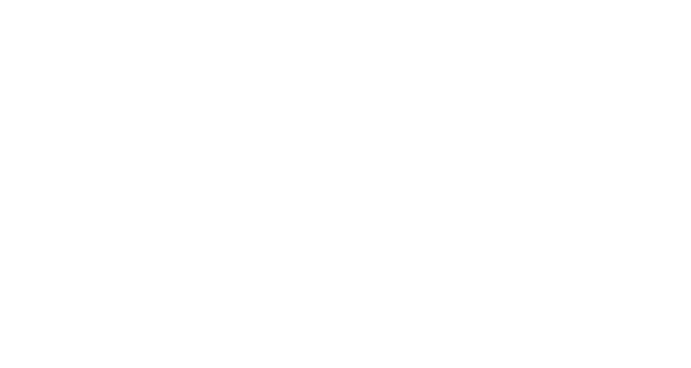
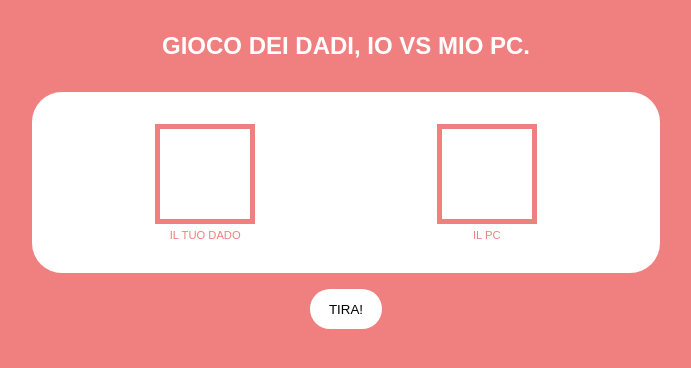
Before and after one commit to franciowel/js-mail-dadi, a plain HTML site: page js-dadi/index.html in a window 1280 px wide. Shown: the whole page, without its empty margins (294-985 px from the left). Drawn offline with Linux system fonts and the light colour scheme.

Commit message:
gioco dadi

```diff
--- a/js-dadi/css/style.css
+++ b/js-dadi/css/style.css
@@ -1,5 +1,78 @@
+/* RESET */
 *{
     margin: 0;
     padding: 0;
     box-sizing: border-box;
 }
+
+body{
+    background-color: lightcoral;
+}
+
+/* COMMONS */
+section{
+    margin: 0 auto;
+    width: 70%;
+    display: flex;
+    align-items: center;
+    flex-direction: column;
+
+}
+
+h2{
+    font-family: Arial, Helvetica, sans-serif;
+    color: white;
+    text-transform: uppercase;
+    padding: 2rem 0;
+}
+
+.btn-dice{
+    padding: 0.8rem 1.2rem;
+    background-color: white;
+    border: none;
+    border-radius: 20px;
+    margin-top: 1rem;
+}
+
+/* SECTION */
+.contain-dice{
+    background-color: white;
+    width: 70%;
+    border-radius: 30px;
+    padding: 2rem;
+    display: flex;
+    justify-content: space-around;
+}
+
+.im-dice{
+    display: flex;
+    flex-direction: column;
+    align-items: center;
+}
+
+.im-dice p{
+    font-size: 0.7rem;
+    padding-top: 0.3rem;
+    color: lightcoral;
+    font-family: Arial, Helvetica, sans-serif;
+}
+
+.my-dice,
+.pc-dice{
+    width: 100px;
+    height: 100px;
+    border: 5px solid lightcoral;
+    display: flex;
+    justify-content: center;
+    align-items: center;
+    font-size: 2.2rem;
+    color: lightcoral;
+}
+
+span{
+    color: white;
+    font-size: 1.2rem;
+    margin-top: 1rem;
+    text-transform: uppercase;
+    font-family: Arial, Helvetica, sans-serif;
+}
--- a/js-dadi/index.html
+++ b/js-dadi/index.html
@@ -7,7 +7,48 @@
     <title>Dadi Script</title>
     <link rel="stylesheet" href="css/style.css">
 </head>
+
 <body>
 
+    <section>
+
+        <h2>
+            Gioco dei dadi, io vs mio pc.
+        </h2>
+
+        <div class="contain-dice">
+
+           <div class="im-dice">
+
+                <div class="my-dice" id="my-dice"></div>
+
+                <p>
+                    IL TUO DADO
+                </p>
+
+           </div>
+
+
+            <div class="im-dice">
+
+                <div class="pc-dice" id="pc-dice"></div>
+
+                <p>
+                    IL PC
+                </p>
+
+            </div>
+
+        </div>
+
+        <button class="btn-dice" id="dice-btn">TIRA!</button>
+
+        <span id="your-result"></span>
+
+    </section>
+
+    <script type="text/javascript" src="js/script.js"></script>
+
 </body>
+
 </html>
--- a/js-dadi/js/script.js
+++ b/js-dadi/js/script.js
@@ -0,0 +1,37 @@
+// Gioco dei dadi
+// Generare un numero random da 1 a 6, sia per il giocatore sia per il computer.
+// Stabilire il vincitore, in base a chi fa il punteggio più alto.
+// Prima di partire a scrivere codice poniamoci qualche domanda:
+// Che ci sia un array da qualche parte?
+// Se dobbiamo confrontare qualcosa che "cosa" ci serve?
+// Consigli del giorno:
+// 1. scriviamo sempre prima dei commenti in italiano per capire cosa vogliamo fare
+// 2. javascript non fa nulla da solo, dobbiamo dirgli noi cosa vogliamo fare
+// 3. si ma noi cosa vogliamo fare?
+// 4. torniamo a scrivere in italiano
+// 5. proviamo ad immaginare le operazioni che vogliamo far svolgere al nostro
+// programma così come lo faremmo "a mano"
+
+// // START
+
+// COSTRUIAMO IL DADO CONSIDERANDO CHE HA 6 FACCE
+const MyDice = Math.floor(Math.random() * 6) + 1 ;
+const VirtualDice = Math.floor(Math.random() * 6) + 1
+
+// LANCIAMO IL DADO, IO E IL PC
+const diceButn = document.getElementById('dice-btn');
+diceButn.addEventListener('click',
+function() {
+    document.getElementById('my-dice').innerHTML = MyDice;
+    document.getElementById('pc-dice').innerHTML = VirtualDice;
+
+    if(MyDice === VirtualDice) {
+        document.getElementById('your-result').innerHTML = 'pareggio, ritenta..';
+    } else if (MyDice < VirtualDice) {
+        document.getElementById('your-result').innerHTML = 'il computer vince';
+    } else (MyDice > VirtualDice); {
+        document.getElementById('your-result').innerHTML = 'il tuo numero vince';
+    }
+}
+
+)
```
